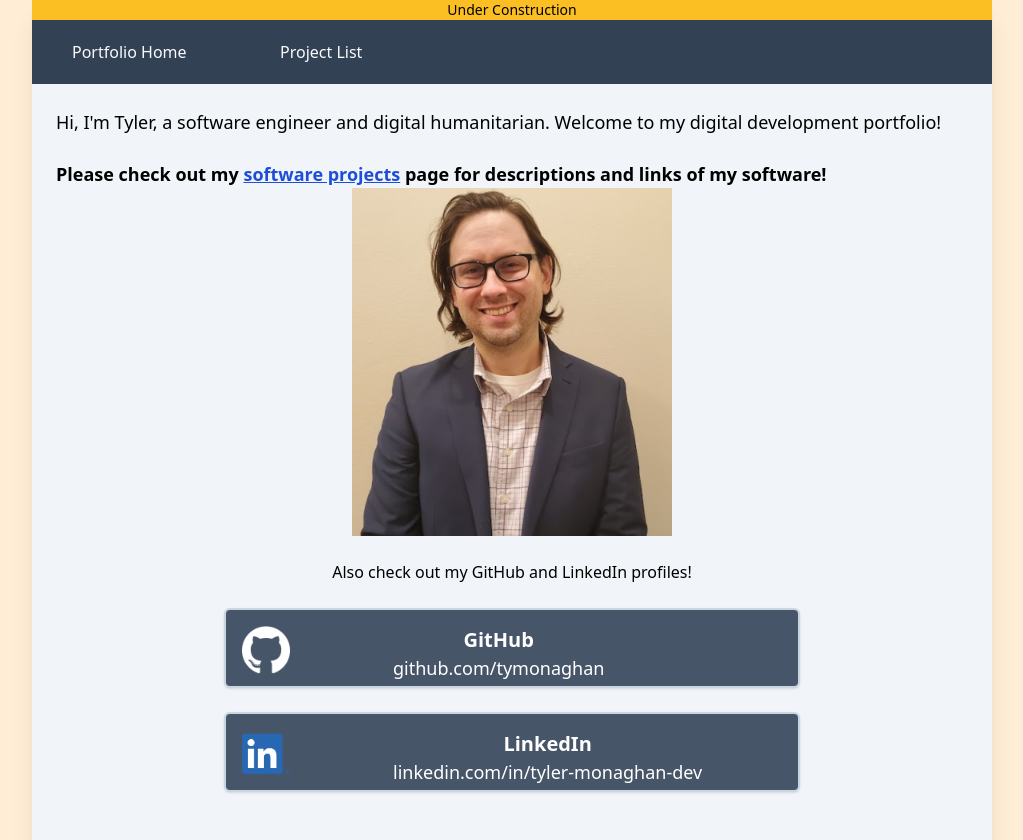
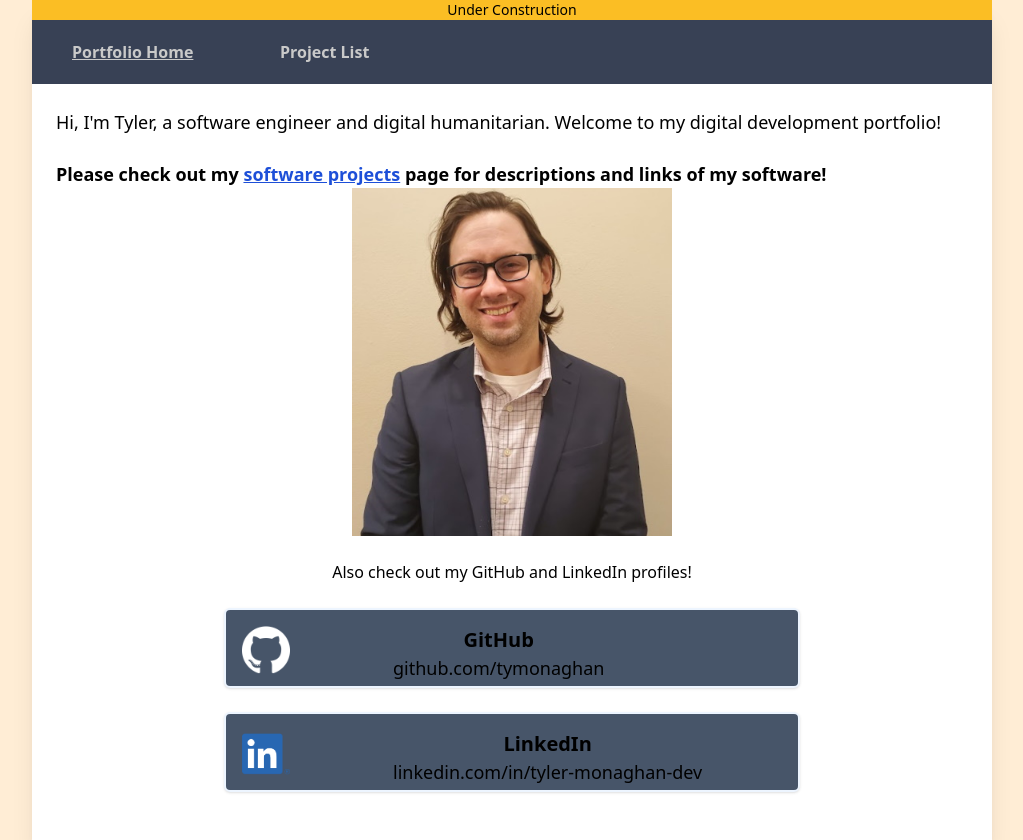
Before and after one commit to tymonaghan/dev-portfolio, a React app: page / in a window 1280 px wide. Shown: the whole page, without its empty margins (128-1151 px from the left). Built offline with nearby package versions, Linux system fonts and the light colour scheme.

Commit message:
apply theme colors and change NavBar Links to NavLinks

```diff
--- a/app/components/Home.js
+++ b/app/components/Home.js
@@ -4,7 +4,7 @@ import { Link } from "react-router-dom";
 
 const Home = () => {
   return (
-    <div className="w-full p-6 text-center text-black dark:text-white">
+    <div className="w-full p-6 text-center text-text-primary-light dark:text-text-primary-dark">
       <div className="flex-col ">
         <div>
           <p className="text-md sm:text-lg text-left ">
@@ -16,7 +16,7 @@ const Home = () => {
             Please check out my{" "}
             <Link
               to="/projects"
-              className="text-blue-700 underline dark:text-blue-300"
+              className="text-link-light underline dark:text-link-dark"
             >
               software projects
             </Link>{" "}
--- a/app/components/IDCard.js
+++ b/app/components/IDCard.js
@@ -5,7 +5,7 @@ const IDCard = (props) => {
   const { title, url } = props;
   return (
     <a target="_blank" href={`https://www.${url}`}>
-      <div className="flex max-w-xl  max-h-20 m-6 p-4 mx-auto bg-slate-600 hover:bg-sky-700 border-slate-300 border-2  shadow rounded-md space-x-4">
+      <div className="flex max-w-xl  max-h-20 m-6 p-4 mx-auto bg-card-background hover:bg-card-highlight border-border-dark border-2  shadow rounded-md space-x-4">
         <div className="w-1/4">
           <img className="aspect-square max-h-12" src={`/${title}.png`} />
         </div>
--- a/app/components/Layout.js
+++ b/app/components/Layout.js
@@ -4,8 +4,8 @@ import { Outlet } from "react-router-dom";
 
 const Layout = () => {
   return (
-    <div className="bg-orange-100 dark:bg-slate-400 h-max min-h-screen m-0">
-      <div className="bg-slate-100 dark:bg-slate-700 h-max min-h-screen w-full sm:w-3/4 sm:mx-auto shadow-xl">
+    <div className="bg-gutter-light dark:bg-gutter-dark h-max min-h-screen m-0">
+      <div className="bg-background-light dark:bg-background-dark h-max min-h-screen w-full sm:w-3/4 sm:mx-auto shadow-xl">
         <NavBar />
         <Outlet />
       </div>
--- a/app/components/NavBar.js
+++ b/app/components/NavBar.js
@@ -1,20 +1,31 @@
 import React from "react";
-import { Link } from "react-router-dom";
+import { NavLink } from "react-router-dom";
 
 const NavBar = () => {
+  let activeStyle = {
+    textDecoration: "underline",
+    shadow: "accent",
+  };
   return (
     <div>
-      <div className="bg-amber-400 text-sm text-center">Under Construction</div>
-      <div className="flex h-16 bg-slate-700 dark:bg-slate-400 dark:border-2 dark:border-slate-200">
-        <div className="text-l text-slate-50 my-auto mx-10 flex-initial w-32">
-          <Link to="/">Portfolio Home</Link>
+      <div className="bg-accent text-sm text-center">Under Construction</div>
+      <div className="flex h-16 bg-background-dark dark:bg-gutter-dark dark:border-x-2 text-text-secondary-dark dark:text-text-primary-light dark:border-x-accent font-bold">
+        <div className="my-auto mx-10 flex-initial w-32 ">
+          <NavLink
+            to="/"
+            style={({ isActive }) => (isActive ? activeStyle : undefined)}
+          >
+            Portfolio Home
+          </NavLink>
         </div>
-        <div className="text-l text-slate-50 my-auto mx-10 flex-initial w-32">
-          <Link to="/projects">Project List</Link>
+        <div className="my-auto mx-10 flex-initial w-32">
+          <NavLink
+            to="/projects"
+            style={({ isActive }) => (isActive ? activeStyle : undefined)}
+          >
+            Project List
+          </NavLink>
         </div>
-        {/* <div className="text-l text-slate-50 my-auto mx-10 flex-initial w-32">
-          This is a navbar!
-        </div> */}
       </div>
     </div>
   );
--- a/app/components/ProjectList.js
+++ b/app/components/ProjectList.js
@@ -3,16 +3,14 @@ import projectData from "../projectData";
 
 const ProjectList = () => {
   return (
-    <div className="text-black dark:text-white">
-      <h1 className="text-white font-bold text-xl text-center mt-5 mb-0">
-        Project List
-      </h1>
+    <div className="text-text-primary-light dark:text-text-primary-dark h-max min-h-screen">
+      <h1 className="font-bold text-xl text-center mt-5 mb-0">Project List</h1>
       <div className="">
         {projectData.projects.map((project, key) => {
           return (
             <div
               key={key}
-              className="flex max-w-xl m-6 p-4 mx-2 sm:mx-auto bg-slate-600 hover:bg-sky-700 border-slate-300 border-2  shadow rounded-md  text-white"
+              className="flex max-w-xl m-6 p-4 mx-2 sm:mx-auto bg-card-background hover:bg-card-highlight border-border-dark border-2  shadow rounded-md  text-text-primary-dark"
             >
               <div className="w-1/4 mr-5">
                 <div className="font-bold text-center">{project.name}</div>
@@ -28,7 +26,7 @@ const ProjectList = () => {
                   <a href={project.repo} target="_blank">
                     <button
                       type="button"
-                      className="bg-slate-400 text-white font-medium rounded shadow-xl p-1 mx-3 my-1"
+                      className="bg-card-button text-text-primary-dark font-medium rounded shadow-xl p-1 mx-3 my-1"
                     >
                       <div className="flex">
                         <img
@@ -44,7 +42,7 @@ const ProjectList = () => {
                   <a href={project.site} target="_blank">
                     <button
                       type="button"
-                      className="bg-slate-400 text-white font-medium rounded shadow-xl p-1 mx-3 my-1"
+                      className="bg-card-button text-text-primary-dark font-medium rounded shadow-xl p-1 mx-3 my-1"
                     >
                       <div className="flex">
                         <img
--- a/tailwind.config.js
+++ b/tailwind.config.js
@@ -1,6 +1,23 @@
 module.exports = {
   content: ["./app/**/*.{html,js}"],
   theme: {
+    colors: {
+      "background-light": "#ffffff",
+      "background-dark": "#384155",
+      "gutter-light": "#ffedd5",
+      "gutter-dark": "#94a3b8",
+      "border-dark": "#edf5ff",
+      "card-background": "#475569",
+      "card-highlight": "#0369a1",
+      "text-primary-light": "#000000",
+      "text-primary-dark": "#ffffff",
+      "text-secondary-light": "#3d3d3d",
+      "text-secondary-dark": "#c9c9c9",
+      accent: "#fbbe24",
+      "link-light": "#1d4fd8",
+      "link-dark": "#93c4fd",
+      "card-button": "#7e8c9c",
+    },
     extend: {},
   },
   plugins: [],
```
Also changed, not shown: public/output.css.
